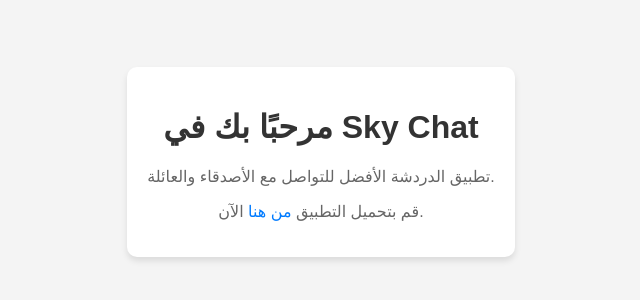
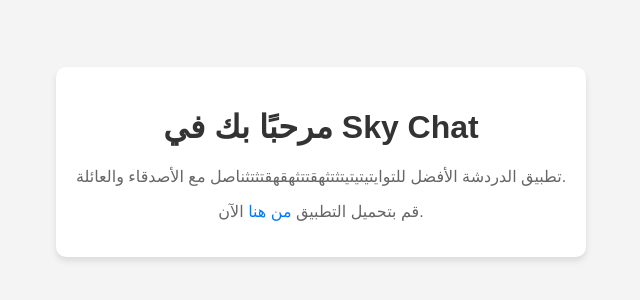
Before and after one commit to skychatmico/Sky-Chat, a plain HTML site: page liga.html in a window 1280 px wide. Shown: the part 238-538 px from the top of the page, without its empty margins (319-959 px from the left). Drawn offline with Linux system fonts and the light colour scheme.

Commit message:
Update liga.html

```diff
--- a/liga.html
+++ b/liga.html
@@ -46,7 +46,7 @@
 <body>
     <div class="container">
         <h1>مرحبًا بك في Sky Chat</h1>
-        <p>تطبيق الدردشة الأفضل للتواصل مع الأصدقاء والعائلة.</p>
+        <p>تطبيق الدردشة الأفضل للتوايتيتيتيتثتثهقتتثهقهقتثتثناصل مع الأصدقاء والعائلة.</p>
         <p>قم بتحميل التطبيق <a href="رابط_تطبيق_الدردشة">من هنا</a> الآن.</p>
     </div>
 </body>
```
